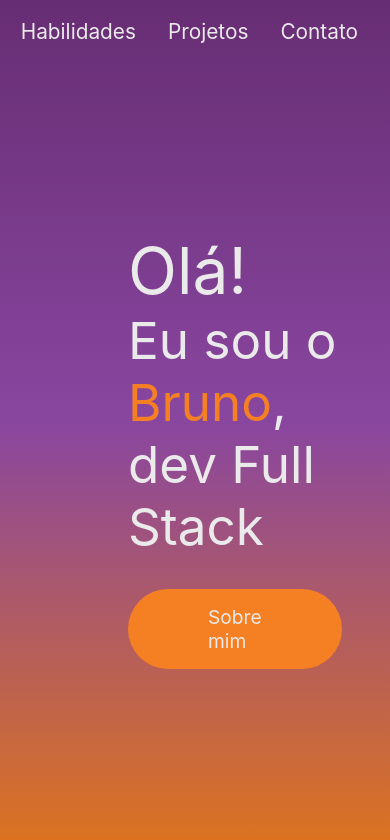
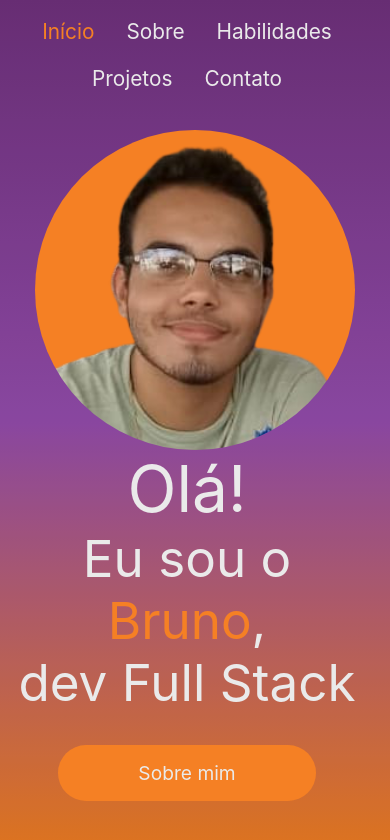
Before and after one commit to bruno-remeikis/portifolio, a Next.js app: page / in a window 390 px wide. Shown: the top 840 px of the page. Built offline with nearby package versions, Linux system fonts and the light colour scheme.

Commit message:
Responsiviness.

```diff
--- a/src/components/MainFrame/index.tsx
+++ b/src/components/MainFrame/index.tsx
@@ -61,7 +61,7 @@ const MainFrame: React.FC<MainFrameProps> = ({ children, page }) =>
             <h1>Bruno Coutinho Remeikis</h1>
 
             <div className={styles.content}>
-                <nav>
+                <nav className={styles.mainMenu}>
                     <ul>
                         {pages.map((page, index) => (
                             <li className={page.currentPage ? styles.currentPage : ''}>
--- a/src/components/MainFrame/styles.module.scss
+++ b/src/components/MainFrame/styles.module.scss
@@ -3,18 +3,26 @@
     align-items: center;
     justify-content: space-around;
 
-    height: 100vh;
+    min-height: 100vh;
+
+    //padding-bottom: 2rem;
 
     h1 {
         display: none;
     }
 
-    nav {
+    .mainMenu {
         display: flex;
         flex-direction: row-reverse;
 
+        margin-bottom: 1rem;
+
         ul {
             list-style: none;
+
+            display: flex;
+            align-items: center;
+            flex-wrap: wrap;
 
             display: flex;
 
@@ -69,10 +77,11 @@
 
     background-color: rgba(0, 0, 0, 0.1);
 
+    padding-bottom: 2rem;
+
     width: 66rem;
-    height: 36rem;
+    min-height: 36rem;
 
-    //padding: 1rem;
     border-radius: 1rem;
     box-shadow: 0 0 4px 1px rgb(0, 0, 0, 0.1);
 }
@@ -84,7 +93,7 @@
     }
 
     .content {
-        min-height: 100vh;
+        height: auto;
         border-radius: 0;
     }
 }
@@ -93,7 +102,27 @@
 {
     .content {
         width: 100%;
-        min-height: 100vh;
         border-radius: 0;
     }
 }
+
+@media only screen and (max-width: 730px) {
+    .container {
+        align-items: unset;
+    }
+
+    .mainMenu {
+        justify-content: center;
+
+        ul {
+            justify-content: center;
+        }
+    }
+
+    .content {
+        height: 100%;
+        min-height: 100vh;
+
+        text-align: center;
+    }
+}
--- a/src/pages/index.tsx
+++ b/src/pages/index.tsx
@@ -16,7 +16,7 @@ export default function Home()
 			</Head>
 
 			<main className={styles.container}>
-				<div>
+				<div className={styles.mainText}>
 					<p className={styles.p1}>Olá!</p>
 					<p className={styles.p2}>Eu sou o <span>Bruno</span>,</p>
 					<p className={styles.p2}>dev Full Stack</p>
--- a/src/styles/About.module.scss
+++ b/src/styles/About.module.scss
@@ -8,6 +8,8 @@
 
 .infoGroup {
     width: 100%;
+
+    text-align: justify;
 
     h2 { color: var(--orange-2); }
 
--- a/src/styles/Habilities.module.scss
+++ b/src/styles/Habilities.module.scss
@@ -1,14 +1,5 @@
 .container {
-    //display: flex;
-
-    /*
-    padding: 2rem;
-
-    h2 {
-        color: var(--orange-2);
-
-    }
-    */
+    padding: 0 1rem;
 }
 
 .items {
--- a/src/styles/Home.module.scss
+++ b/src/styles/Home.module.scss
@@ -7,17 +7,15 @@
 
 	padding: 4rem 8rem;
 
-	p {
-		&.p1 {
-			font-size: 4rem;
-		}
+	.mainText {
+		margin-right: 1rem;
 
-		&.p2 {
-			font-size: 3.2rem;
-		}
+		p {
+			&.p1 { font-size: 4rem; }
 
-		span {
-			color: var(--orange-2);
+			&.p2 { font-size: 3.2rem; }
+
+			span { color: var(--orange-2); }
 		}
 	}
 
@@ -37,9 +35,7 @@
 
 			cursor: pointer;
 
-			&:hover {
-				background-color: var(purple-2);
-			}
+			&:hover { background-color: var(purple-2); }
 		}
 	}
 }
@@ -64,6 +60,26 @@
 @media only screen and (max-height: 600px)
 {
 	.container {
-		padding: 0;
+		padding: 0 8rem;
 	}
 }
+
+@media only screen and (max-width: 960px)
+{
+	.container {
+		justify-content: center;
+		padding: 0 1rem;
+	}
+}
+
+@media only screen and (max-width: 730px) {
+	.container {
+		flex-direction: column-reverse;
+	}
+
+	.mainText {
+		display: flex;
+		flex-direction: column;
+		align-items: center;
+	}
+}
```
